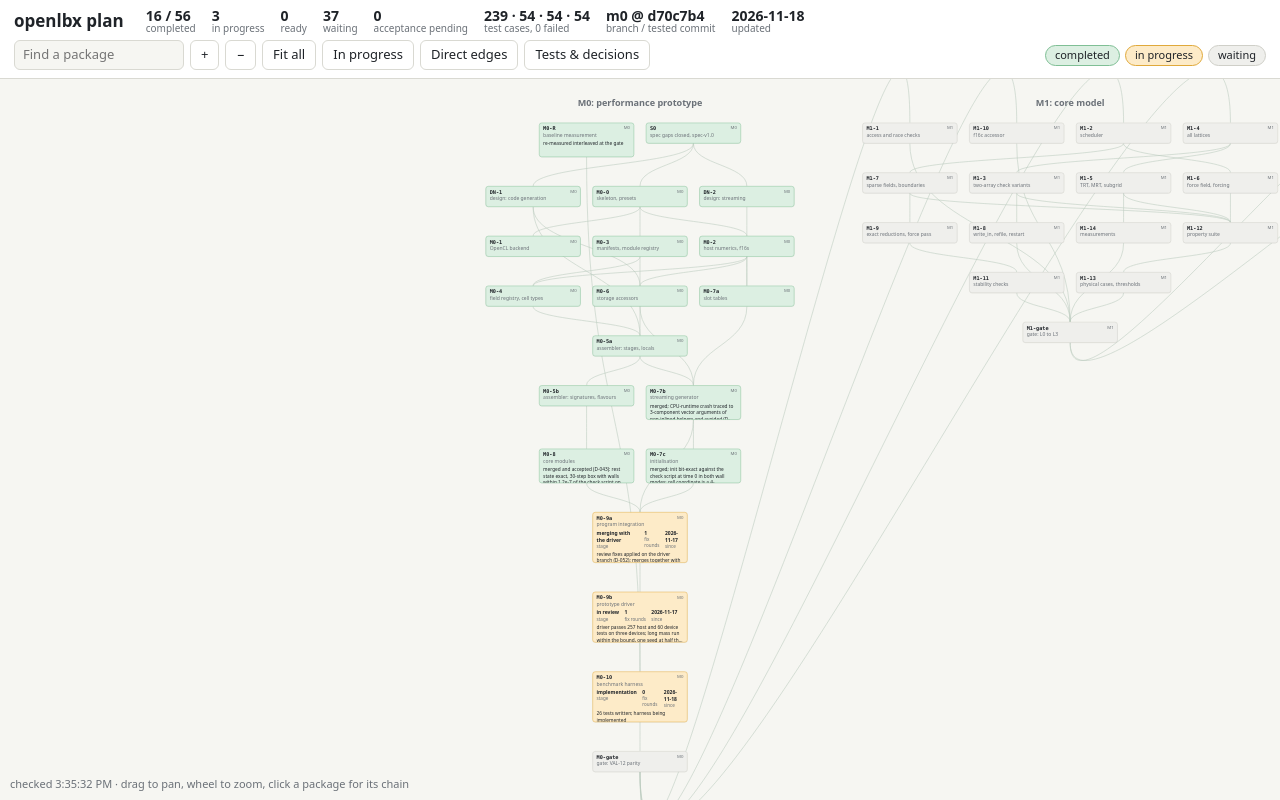
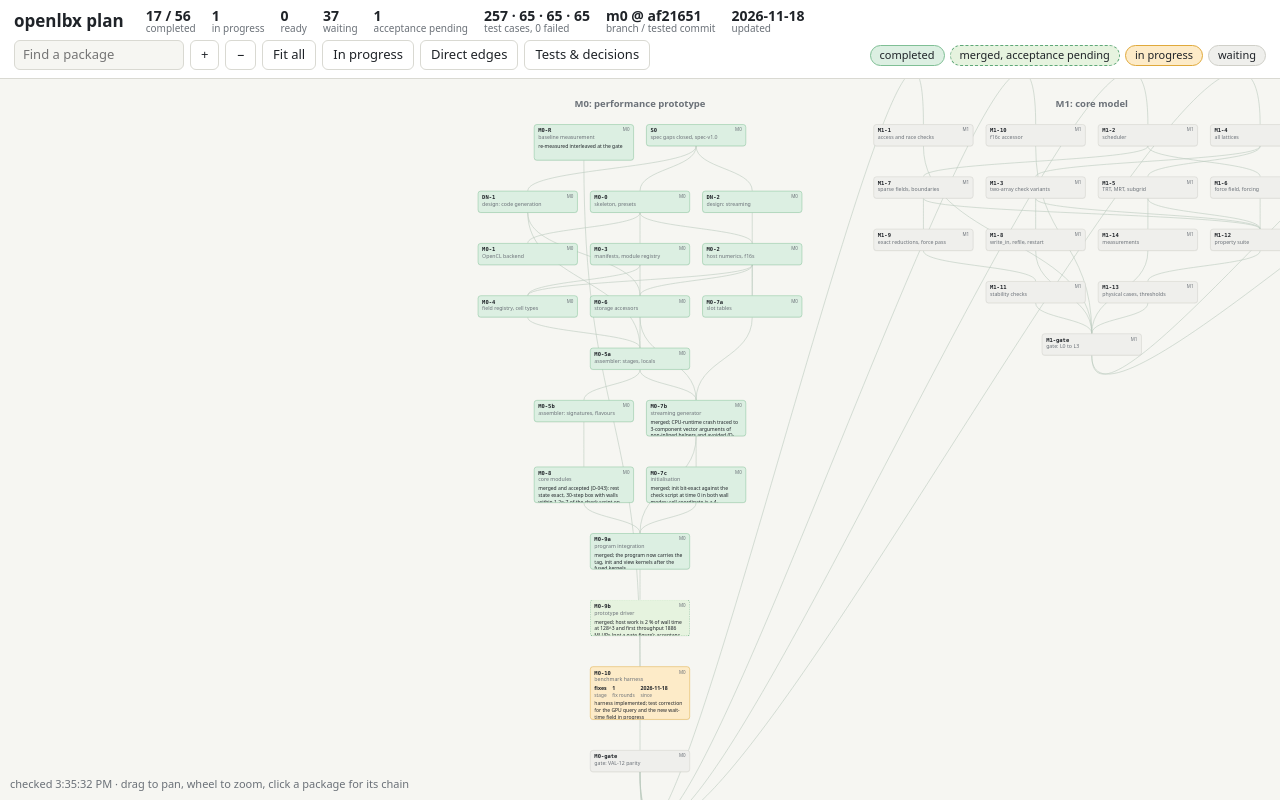
Before and after one commit to sadegh1068/openlbx-status, a plain HTML site: page index.html in a window 1280 px wide. Drawn offline with Linux system fonts and the light colour scheme.

Commit message:
Update status

```diff
--- a/data.json
+++ b/data.json
@@ -2,43 +2,43 @@
  "updated": "2026-11-18",
  "branch": "m0",
  "tests": {
-  "commit": "d70c7b4",
+  "commit": "af21651",
   "compilers": "MSVC 14.44 and clang-cl 21",
   "rows": [
    {
     "level": "L0 host",
     "device": "none",
-    "cases": 239,
-    "assertions": 17530,
+    "cases": 257,
+    "assertions": 19367,
     "failed": 0,
     "skipped": 0
    },
    {
     "level": "L1 device",
     "device": "Intel CPU runtime (i7-14700K)",
-    "cases": 54,
-    "assertions": 36489,
+    "cases": 65,
+    "assertions": 36604,
     "failed": 0,
     "skipped": 0
    },
    {
     "level": "L1 device",
     "device": "NVIDIA RTX 5050",
-    "cases": 54,
-    "assertions": 36489,
+    "cases": 65,
+    "assertions": 36608,
     "failed": 0,
     "skipped": 0
    },
    {
     "level": "L1 device",
     "device": "Intel UHD 770",
-    "cases": 54,
-    "assertions": 36489,
+    "cases": 65,
+    "assertions": 36608,
     "failed": 0,
     "skipped": 0
    }
   ],
-  "note": "First end-to-end runs of the generated solver are in: rest state and a 30-step periodic box with random walls agree with the numpy check script to float rounding on all three devices."
+  "note": "The generated solver now runs through the driver: rest state, the 30-step box with walls and the mass test agree with the numpy check scripts on all three devices. One GPU-only case (loop accounting at 128^3) is skipped on the CPU runtime."
  },
  "milestones": [
   {
@@ -183,28 +183,22 @@
     {
      "id": "M0-9a",
      "title": "program integration",
-     "status": "running",
+     "status": "done",
      "deps": [
       "M0-7b",
       "M0-7c",
       "M0-8"
      ],
-     "note": "review fixes applied on the driver branch (D-052); merges together with the driver",
-     "stage": "merging with the driver",
-     "since": "2026-11-17",
-     "rounds": 1
+     "note": "merged; the program now carries the tag, init and view kernels after the fused kernels"
     },
     {
      "id": "M0-9b",
      "title": "prototype driver",
-     "status": "running",
+     "status": "partial",
      "deps": [
       "M0-9a"
      ],
-     "note": "driver passes 257 host and 60 device tests on three devices; long mass run within the bound, one seed at half the bound is being analysed; review running",
-     "stage": "in review",
-     "since": "2026-11-17",
-     "rounds": 1
+     "note": "merged; host work is 2 % of wall time at 128^3 and first throughput 1886 MLUPs (not a gate figure); acceptance waits for the analysis of one mass-drift outlier (within the bound)"
     },
     {
      "id": "M0-10",
@@ -214,10 +208,10 @@
       "M0-9b",
       "M0-R"
      ],
-     "note": "26 tests written; harness being implemented",
-     "stage": "implementation",
+     "note": "harness implemented; test correction for the GPU query and the new wait-time field in progress",
+     "stage": "fixes",
      "since": "2026-11-18",
-     "rounds": 0
+     "rounds": 1
     },
     {
      "id": "M0-gate",
@@ -555,6 +549,10 @@
  ],
  "decisions": [
   {
+   "id": "D-053",
+   "text": "The stepping loop bounds its lead over the device: one launch event is kept every 64 steps and the driver waits on the one that is 256 steps old before going further; that wait is reported as `wait..."
+  },
+  {
    "id": "D-052",
    "text": "Kernels of the program tail (tag, init, view) are told apart from fused kernels by reserved instance names (`wall_adjacent_tag`, `init`, `view`), which a configuration may not use for a fused-pass..."
   },
@@ -581,13 +579,21 @@
   {
    "id": "D-042",
    "text": "The 30-step box oracle of M0-8 uses force (1e-3, -2e-4, 0), tolerance 1e-6 unchanged"
-  },
-  {
-   "id": "D-039",
-   "text": "The portability header of ARCH-6 is emitted as two adjacent blocks at the top of every program: the backend prologue (qualifiers, `FMA`, contraction pragma) and the storage block of the accessor ge..."
   }
  ],
  "findings": [
+  {
+   "id": "IMPL-M0-36",
+   "text": "the type of a `step` kernel argument (32 or 64 bit) is stated nowhere; a 32-bit step wraps after 4.3e9 steps Fix: open: decided with the scheduler (M1-2); no M0 kernel has a step argument; the driver accepts both and checks the type at construction"
+  },
+  {
+   "id": "IMPL-M0-35",
+   "text": "ARCH-46 does not say what initialisation means after steps were run Fix: initialisation sets the time to 0"
+  },
+  {
+   "id": "IMPL-M0-34",
+   "text": "ARCH-24 counts all time outside device kernels as host work; with an asynchronous queue this includes time blocked on a full queue (measured: 0.66... Fix: host work is the time preparing and submitting; blocked time is measured and reported separately (D-053)"
+  },
   {
    "id": "IMPL-M0-33",
    "text": "brief M0-9: the section call before the tail parts has no effect; the source kind of the view output buffer is undefined; `parity` of the view had... Fix: rulings 8 to 12 of the brief; `ArgSource::Kind::output`"
@@ -607,18 +613,6 @@
   {
    "id": "IMPL-M0-29",
    "text": "MEM-5 and condition 4 of 03 section 3.2 forbid a pass to write a slot outside its cell's set, but item 3 of the initialisation of section 2.5 (`imp... Fix: the initialisation write of section 2.5 item 3 is named as allowed in MEM-5 and in condition 4"
-  },
-  {
-   "id": "IMPL-M0-28",
-   "text": "ARCH-33 gives s = 82 for a bound of 10^-6; the stated formula 62 - ceil(log2(bound)) gives 81 Fix: example corrected to 81 (checked numerically)"
-  },
-  {
-   "id": "IMPL-M0-26",
-   "text": "no format for the schedule record; no place in the program for the tag, init and view kernels; VAL-7 names no generator or seeds and fixes TRT, whi... Fix: provisional record in brief M0-9 (confirmed by the M1-2 design note); kernels appended by a tail hook after the fused kernels; fixed seeds, SRT at..."
-  },
-  {
-   "id": "IMPL-M0-25",
-   "text": "`range` was checked for manifest defaults only; a configured value outside it reached the kernel Fix: configured values are checked against `range` and `range_open`"
   }
  ]
 }
--- a/index.html
+++ b/index.html
@@ -101,43 +101,43 @@ const INLINE = {
  "updated": "2026-11-18",
  "branch": "m0",
  "tests": {
-  "commit": "d70c7b4",
+  "commit": "af21651",
   "compilers": "MSVC 14.44 and clang-cl 21",
   "rows": [
    {
     "level": "L0 host",
     "device": "none",
-    "cases": 239,
-    "assertions": 17530,
+    "cases": 257,
+    "assertions": 19367,
     "failed": 0,
     "skipped": 0
    },
    {
     "level": "L1 device",
     "device": "Intel CPU runtime (i7-14700K)",
-    "cases": 54,
-    "assertions": 36489,
+    "cases": 65,
+    "assertions": 36604,
     "failed": 0,
     "skipped": 0
    },
    {
     "level": "L1 device",
     "device": "NVIDIA RTX 5050",
-    "cases": 54,
-    "assertions": 36489,
+    "cases": 65,
+    "assertions": 36608,
     "failed": 0,
     "skipped": 0
    },
    {
     "level": "L1 device",
     "device": "Intel UHD 770",
-    "cases": 54,
-    "assertions": 36489,
+    "cases": 65,
+    "assertions": 36608,
     "failed": 0,
     "skipped": 0
    }
   ],
-  "note": "First end-to-end runs of the generated solver are in: rest state and a 30-step periodic box with random walls agree with the numpy check script to float rounding on all three devices."
+  "note": "The generated solver now runs through the driver: rest state, the 30-step box with walls and the mass test agree with the numpy check scripts on all three devices. One GPU-only case (loop accounting at 128^3) is skipped on the CPU runtime."
  },
  "milestones": [
   {
@@ -282,28 +282,22 @@ const INLINE = {
     {
      "id": "M0-9a",
      "title": "program integration",
-     "status": "running",
+     "status": "done",
      "deps": [
       "M0-7b",
       "M0-7c",
       "M0-8"
      ],
-     "note": "review fixes applied on the driver branch (D-052); merges together with the driver",
-     "stage": "merging with the driver",
-     "since": "2026-11-17",
-     "rounds": 1
+     "note": "merged; the program now carries the tag, init and view kernels after the fused kernels"
     },
     {
      "id": "M0-9b",
      "title": "prototype driver",
-     "status": "running",
+     "status": "partial",
      "deps": [
       "M0-9a"
      ],
-     "note": "driver passes 257 host and 60 device tests on three devices; long mass run within the bound, one seed at half the bound is being analysed; review running",
-     "stage": "in review",
-     "since": "2026-11-17",
-     "rounds": 1
+     "note": "merged; host work is 2 % of wall time at 128^3 and first throughput 1886 MLUPs (not a gate figure); acceptance waits for the analysis of one mass-drift outlier (within the bound)"
     },
     {
      "id": "M0-10",
@@ -313,10 +307,10 @@ const INLINE = {
       "M0-9b",
       "M0-R"
      ],
-     "note": "26 tests written; harness being implemented",
-     "stage": "implementation",
+     "note": "harness implemented; test correction for the GPU query and the new wait-time field in progress",
+     "stage": "fixes",
      "since": "2026-11-18",
-     "rounds": 0
+     "rounds": 1
     },
     {
      "id": "M0-gate",
@@ -654,6 +648,10 @@ const INLINE = {
  ],
  "decisions": [
   {
+   "id": "D-053",
+   "text": "The stepping loop bounds its lead over the device: one launch event is kept every 64 steps and the driver waits on the one that is 256 steps old before going further; that wait is reported as `wait..."
+  },
+  {
    "id": "D-052",
    "text": "Kernels of the program tail (tag, init, view) are told apart from fused kernels by reserved instance names (`wall_adjacent_tag`, `init`, `view`), which a configuration may not use for a fused-pass..."
   },
@@ -680,13 +678,21 @@ const INLINE = {
   {
    "id": "D-042",
    "text": "The 30-step box oracle of M0-8 uses force (1e-3, -2e-4, 0), tolerance 1e-6 unchanged"
-  },
-  {
-   "id": "D-039",
-   "text": "The portability header of ARCH-6 is emitted as two adjacent blocks at the top of every program: the backend prologue (qualifiers, `FMA`, contraction pragma) and the storage block of the accessor ge..."
   }
  ],
  "findings": [
+  {
+   "id": "IMPL-M0-36",
+   "text": "the type of a `step` kernel argument (32 or 64 bit) is stated nowhere; a 32-bit step wraps after 4.3e9 steps Fix: open: decided with the scheduler (M1-2); no M0 kernel has a step argument; the driver accepts both and checks the type at construction"
+  },
+  {
+   "id": "IMPL-M0-35",
+   "text": "ARCH-46 does not say what initialisation means after steps were run Fix: initialisation sets the time to 0"
+  },
+  {
+   "id": "IMPL-M0-34",
+   "text": "ARCH-24 counts all time outside device kernels as host work; with an asynchronous queue this includes time blocked on a full queue (measured: 0.66... Fix: host work is the time preparing and submitting; blocked time is measured and reported separately (D-053)"
+  },
   {
    "id": "IMPL-M0-33",
    "text": "brief M0-9: the section call before the tail parts has no effect; the source kind of the view output buffer is undefined; `parity` of the view had... Fix: rulings 8 to 12 of the brief; `ArgSource::Kind::output`"
@@ -706,18 +712,6 @@ const INLINE = {
   {
    "id": "IMPL-M0-29",
    "text": "MEM-5 and condition 4 of 03 section 3.2 forbid a pass to write a slot outside its cell's set, but item 3 of the initialisation of section 2.5 (`imp... Fix: the initialisation write of section 2.5 item 3 is named as allowed in MEM-5 and in condition 4"
-  },
-  {
-   "id": "IMPL-M0-28",
-   "text": "ARCH-33 gives s = 82 for a bound of 10^-6; the stated formula 62 - ceil(log2(bound)) gives 81 Fix: example corrected to 81 (checked numerically)"
-  },
-  {
-   "id": "IMPL-M0-26",
-   "text": "no format for the schedule record; no place in the program for the tag, init and view kernels; VAL-7 names no generator or seeds and fixes TRT, whi... Fix: provisional record in brief M0-9 (confirmed by the M1-2 design note); kernels appended by a tail hook after the fused kernels; fixed seeds, SRT at..."
-  },
-  {
-   "id": "IMPL-M0-25",
-   "text": "`range` was checked for manifest defaults only; a configured value outside it reached the kernel Fix: configured values are checked against `range` and `range_open`"
   }
  ]
 };
```
